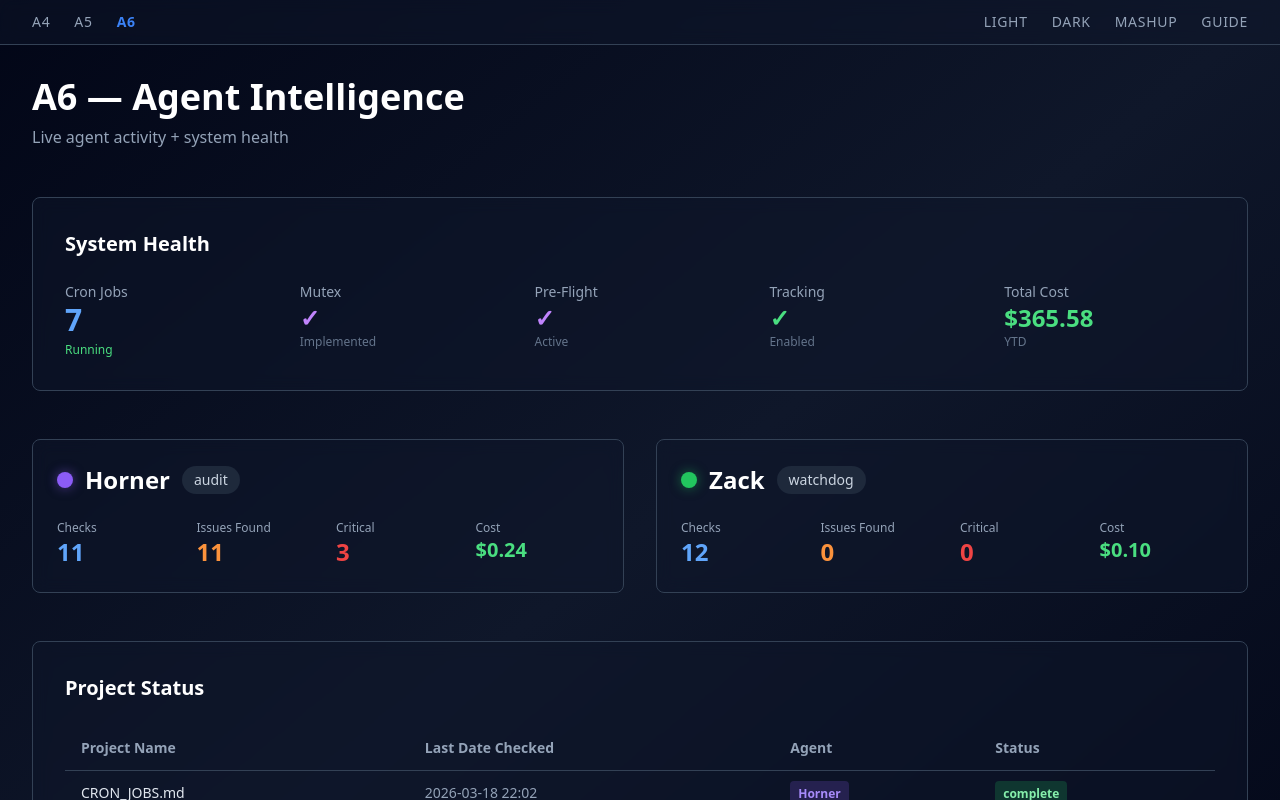
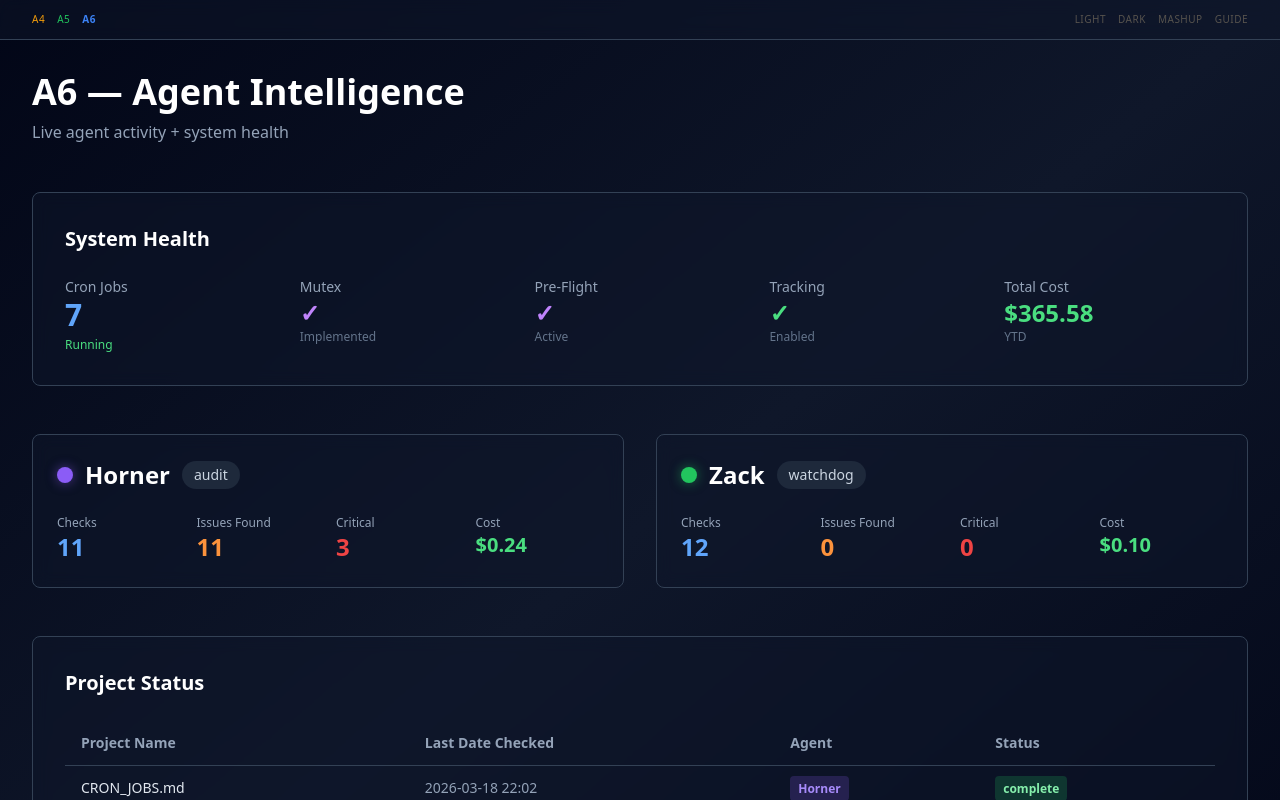
Before and after one commit to macneweyGIT26/newey-visual, a Next.js app: page /a6 in a window 1280 px wide. Shown: the top 800 px of the page. Built offline with nearby package versions, Linux system fonts and the light colour scheme.

Commit message:
Fix A6 nav: match A4/A5 format (smaller gap, correct colors)

```diff
--- a/src/app/a6/page.tsx
+++ b/src/app/a6/page.tsx
@@ -37,14 +37,14 @@ export default function A6Page() {
       {/* Tab Bar */}
       <div className="border-b border-slate-700 bg-slate-900/50 backdrop-blur sticky top-0 z-40">
         <div className="max-w-7xl mx-auto px-8 py-3">
-          <nav className="flex gap-6 text-sm tracking-wider uppercase">
-            <a href="/a4" className="text-slate-400 hover:text-amber-500 transition-colors">A4</a>
-            <a href="/a5" className="text-slate-400 hover:text-green-500 transition-colors">A5</a>
+          <nav className="flex gap-3 text-[10px] tracking-wider uppercase">
+            <a href="/a4" className="text-amber-500 hover:text-amber-300 transition-colors">A4</a>
+            <a href="/a5" className="text-green-500 hover:text-green-300 transition-colors">A5</a>
             <a href="/a6" className="text-blue-500 font-bold">A6</a>
-            <a href="/" className="text-slate-400 hover:text-slate-300 transition-colors ml-auto">Light</a>
-            <a href="/dark" className="text-slate-400 hover:text-slate-300 transition-colors">Dark</a>
-            <a href="/mashup" className="text-slate-400 hover:text-slate-300 transition-colors">Mashup</a>
-            <a href="/guide" className="text-slate-400 hover:text-slate-300 transition-colors">Guide</a>
+            <a href="/" className="text-stone-600 hover:text-stone-300 transition-colors ml-auto">Light</a>
+            <a href="/dark" className="text-stone-600 hover:text-stone-300 transition-colors">Dark</a>
+            <a href="/mashup" className="text-stone-600 hover:text-stone-300 transition-colors">Mashup</a>
+            <a href="/guide" className="text-stone-600 hover:text-stone-300 transition-colors">Guide</a>
           </nav>
         </div>
       </div>
```
